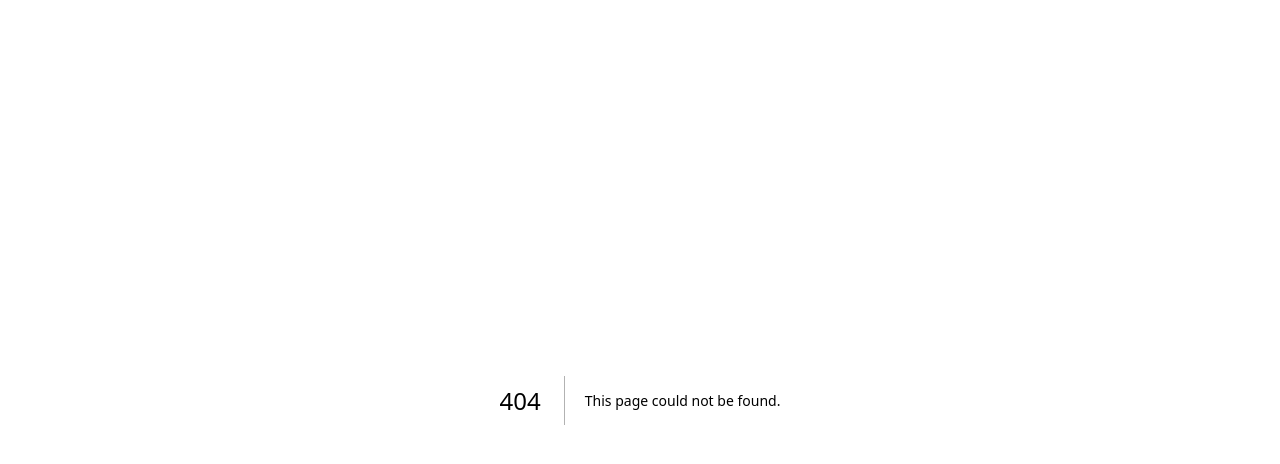
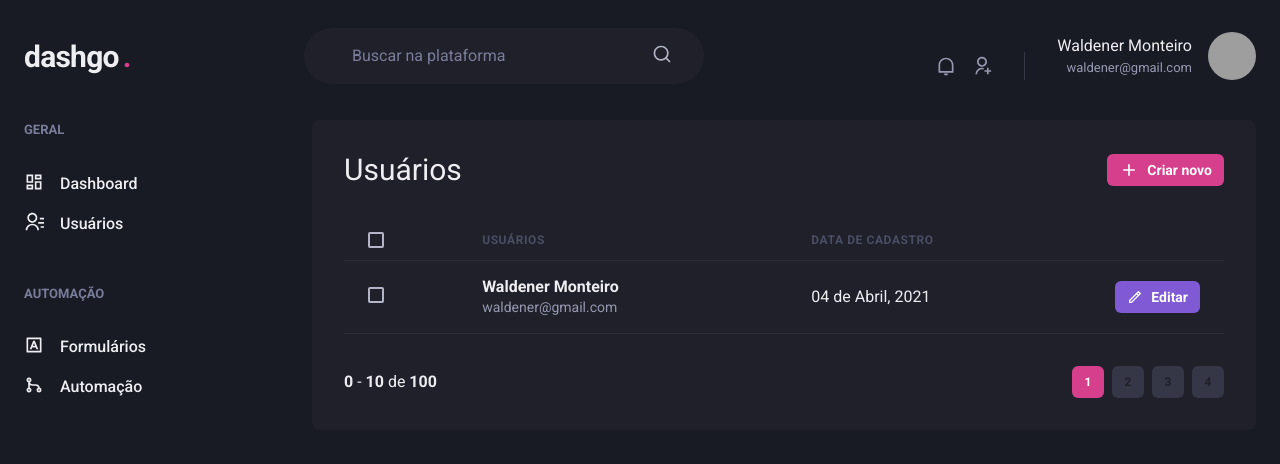
Before and after one commit to waldenermonteiro/ignite, a Next.js app in the folder trilha-react/dashgo/: page /users in a window 1280 px wide. Before the commit this address had no page. Shown: the top 464 px of the page. Built offline with nearby package versions, Linux system fonts and the light colour scheme; grey boxes are pictures that could not be loaded.

Commit message:
refactor: finishing user control

```diff
--- /dev/null
+++ b/trilha-react/dashgo/src/components/Pagination/index.tsx
@@ -0,0 +1,65 @@
+import { Box, Button, HStack } from "@chakra-ui/react";
+
+export default function Pagination() {
+  return (
+    <HStack
+      direction={"row"}
+      spacing="6"
+      mt="8"
+      justify={"space-between"}
+      align="center"
+    >
+      <Box>
+        <strong>0</strong> - <strong>10</strong> de <strong>100</strong>
+      </Box>
+      <HStack direction={"row"} spacing="2">
+        <Button
+          size={"sm"}
+          fontSize="xs"
+          width={"4"}
+          colorScheme="pink"
+          disabled
+          _disabled={{
+            bgColor: "pink.500",
+            cursor: "default",
+          }}
+        >
+          1
+        </Button>
+        <Button
+          size={"sm"}
+          fontSize="xs"
+          width={"4"}
+          bgColor="gray.700"
+          _hover={{
+            bgColor: "gray.500",
+          }}
+        >
+          2
+        </Button>
+        <Button
+          size={"sm"}
+          fontSize="xs"
+          width={"4"}
+          bgColor="gray.700"
+          _hover={{
+            bgColor: "gray.500",
+          }}
+        >
+          3
+        </Button>
+        <Button
+          size={"sm"}
+          fontSize="xs"
+          width={"4"}
+          bgColor="gray.700"
+          _hover={{
+            bgColor: "gray.500",
+          }}
+        >
+          4
+        </Button>
+      </HStack>
+    </HStack>
+  );
+}
--- /dev/null
+++ b/trilha-react/dashgo/src/pages/users/index.tsx
@@ -0,0 +1,89 @@
+import {
+  Box,
+  Button,
+  Checkbox,
+  Flex,
+  Heading,
+  Icon,
+  Table,
+  Text,
+  Tbody,
+  Td,
+  Th,
+  Thead,
+  Tr,
+} from "@chakra-ui/react";
+import { RiAddLine, RiPencilLine } from "react-icons/ri";
+
+import Header from "../../components/Header";
+import Pagination from "../../components/Pagination";
+import Sidebar from "../../components/Sidebar";
+
+export default function UserList() {
+  return (
+    <Box>
+      <Header />
+
+      <Flex w={"100%"} my="6" maxWidth={1480} mx="auto" px={"6"}>
+        <Sidebar />
+        <Box flex={"1"} borderRadius={8} bg="gray.800" p={"8"}>
+          <Flex mb={"8"} justify="space-between" align={"center"}>
+            <Heading size={"lg"} fontWeight="normal">
+              Usuários
+            </Heading>
+            <Button
+              as={"a"}
+              size="sm"
+              fontSize={"sm"}
+              colorScheme="pink"
+              leftIcon={<Icon as={RiAddLine} fontSize="20" />}
+            >
+              Criar novo
+            </Button>
+          </Flex>
+
+          <Table colorScheme={"whiteAlpha"}>
+            <Thead>
+              <Tr px={"6"} color="gray.300" width={"8"}>
+                <Th>
+                  <Checkbox colorScheme={"pink"} />
+                </Th>
+                <Th>Usuários</Th>
+                <Th>Data de cadastro</Th>
+                <Th w="8"></Th>
+              </Tr>
+            </Thead>
+            <Tbody>
+              <Tr>
+                <Td px={"6"}>
+                  <Checkbox colorScheme={"pink"} />
+                </Td>
+                <Td>
+                  <Box>
+                    <Text fontWeight={"bold"}>Waldener Monteiro</Text>
+                    <Text fontSize={"sm"} color={"gray.300"}>
+                      waldener@gmail.com
+                    </Text>
+                  </Box>
+                </Td>
+                <Td>04 de Abril, 2021</Td>
+                <Td>
+                  <Button
+                    as={"a"}
+                    size="sm"
+                    fontSize={"sm"}
+                    colorScheme="purple"
+                    leftIcon={<Icon as={RiPencilLine} fontSize="16" />}
+                  >
+                    Editar
+                  </Button>
+                </Td>
+              </Tr>
+            </Tbody>
+          </Table>
+          <Pagination />
+        </Box>
+      </Flex>
+    </Box>
+  );
+}
```
Also changed, not shown: trilha-react/dashgo/src/pages/users/create.tsx (added, +52 -0 lines).
